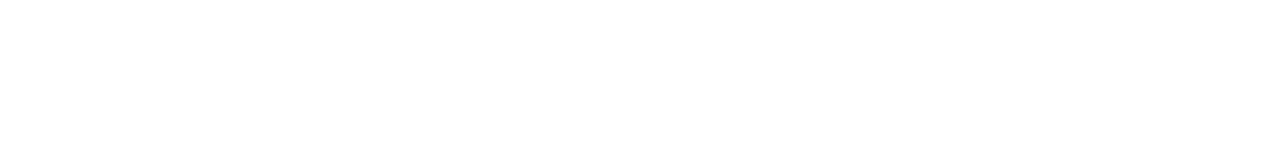
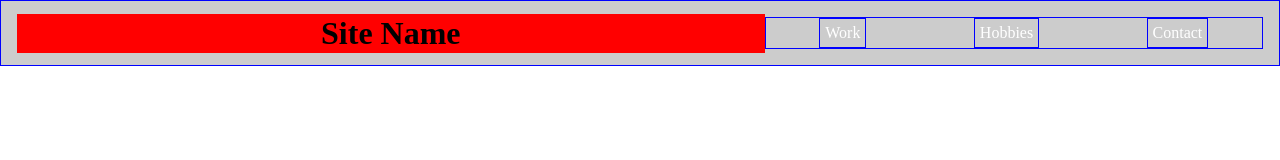
Before and after one commit to akasos/portfolio, a plain HTML site: page index.html in a window 1280 px wide. Drawn offline with Linux system fonts and the light colour scheme.

Commit message:
Basic navigation bar in place.

```diff
--- a/index.html
+++ b/index.html
@@ -2,16 +2,34 @@
 <html>
   <head>
     <meta charset="utf-8">
+    <meta name="description" conetent="portfoilo">
+    <meta name="keywords" content="Austin, Stephens, portfoilo">
+    <meta name="author" content="Austin Stephens">
+    <meta name="viewport" content="width=device-width, initial-scale=1.0">
+
     <title>Austin Stephens</title>
+
     <link rel="stylesheet" type="text/css" href="styles.css"/>
   </head>
 
   <body>
+
     <header>
-      <nav>
+      <div id="branding-div">
+          <h1>Site Name</h1>
+      </div>
+        <nav>
+            <ul id="nav-ul">
+              <li><a href="#">Work</a></li>
+              <li><a href="#">Hobbies</a></li>
+              <li><a href="#">Contact</a></li>
+            </ul>
+        </nav>
 
-      </nav>
     </header>
+
+
+
 
     <main>
 
--- a/styles.css
+++ b/styles.css
@@ -0,0 +1,88 @@
+/*body*/
+body{
+    margin: 0;
+    /*font family */
+}
+
+/* navigation bar */
+header {
+    background: #ccc;
+    display: flex;
+    flex-wrap: wrap;
+    justify-content: space-between;
+    align-items: center;
+    padding: 1rem 1rem 0;
+    border: 1px solid blue;
+}
+
+#branding-div {
+    flex: 0 1 100%;
+    background-color: red;
+}
+
+h1 {
+    text-align: center;
+    margin: 0;
+    border: 1px solid red;
+}
+
+nav {
+    flex: 0 1 100%;
+}
+
+#nav-ul {
+   list-style: none;
+   padding: 0;
+   display: flex;
+   justify-content: space-between;
+   align-items: center;
+   border: 1px solid blue;
+
+}
+
+li {
+    padding: 5px;
+    border: 1px solid blue;
+}
+
+li a:hover {
+    color: rgba(white, 0.7)
+}
+
+li a {
+    color: white;
+    text-decoration: none;
+}
+
+#nav-ul li:hover {
+    background-color: #ddd;
+}
+
+@media(min-width: 550px) {
+    nav {
+        flex: 0 1 40%;
+    }
+
+    #nav-ul {
+        justify-content: space-around;
+    }
+
+    #branding-div {
+        flex: 0 1 60%;
+    }
+
+    header {
+        padding: 0 1rem;
+    }
+}
+
+
+@media(min-width: 1300px) {
+    nav {
+        flex: 0 1 25%;
+    }
+
+    #branding-div {
+        flex: 0 1 75%;
+    }
+}
```
